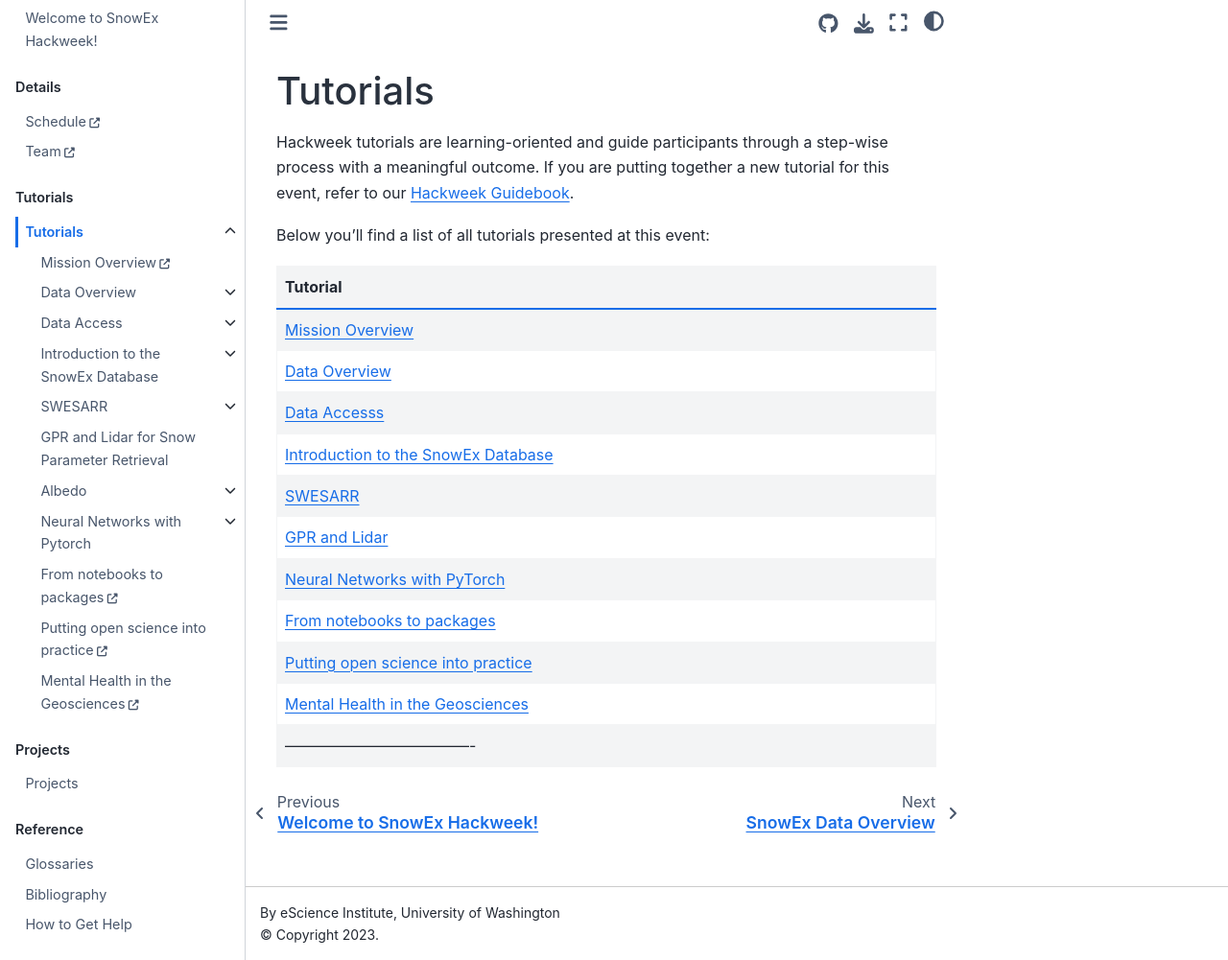
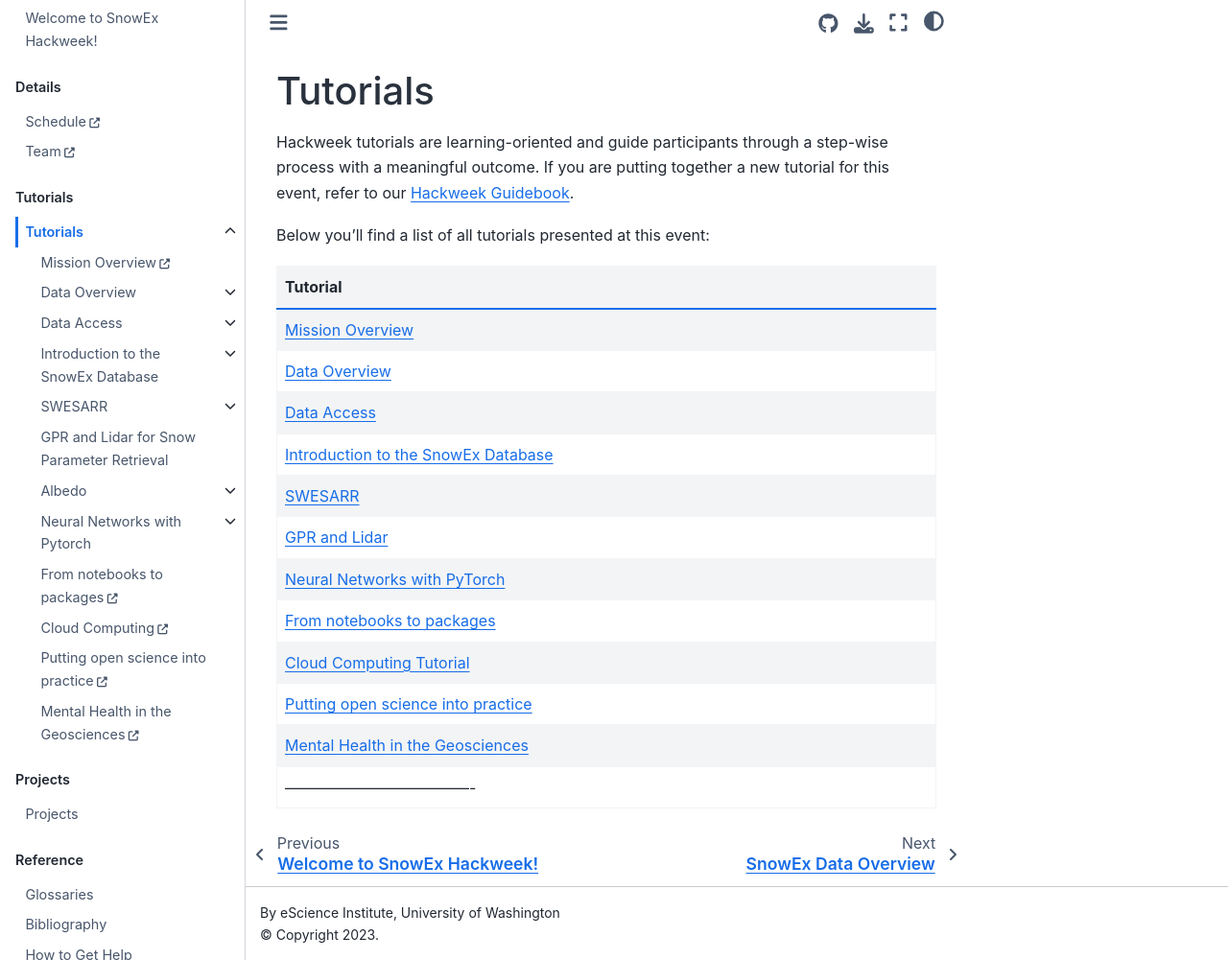
Before and after one commit to snowex-hackweek/website-2024, a Jupyter Book: the page built from book/tutorials/index.md, in a window 1280 px wide and 1001 px high. Shown: the whole window at 96% size. Built offline with Jupyter Book 1.0.4 settings and Sphinx 7.4.7 and the Sphinx Book theme 1.1.4, drawn with Linux system fonts in a browser that asks for light colours; pages that are not in the unit, such as notebooks, are missing from menus.

Commit message:
Book - ToC index - Fix typo, add missing tutorial
Add the cloud computing tutorial that was missing in the list.

```diff
--- a/book/_toc.yml
+++ b/book/_toc.yml
@@ -64,6 +64,8 @@
             - file: tutorials/NN_with_Pytorch/04_Building_And_Training_FFN
         - title: From notebooks to packages
           url: https://icesat-2-2024.hackweek.io/tutorials/nb-to-package/index.html
+        - title: Cloud Computing
+          url: https://icesat-2-2024.hackweek.io/tutorials/cloud-computing/00-goals-and-outline.html
         - title: Putting open science into practice
           url: https://icesat-2-2024.hackweek.io/tutorials/open-science/index.html
         - title: Mental Health in the Geosciences
--- a/book/tutorials/index.md
+++ b/book/tutorials/index.md
@@ -8,12 +8,13 @@
 |----------------------------------------------------------------------------------------------|
 | [Mission Overview](https://docs.google.com/presentation/d/1mVkyBy8LxmcKe6Idcs1ruapH_AqhpJ1v) |
 | [Data Overview](snowex-core/index)                                                           |
-| [Data Accesss](Data_access/index)                                                            |
+| [Data Access](Data_access/index)                                                            |
 | [Introduction to the SnowEx Database](snowex_database/index)                                 |
 | [SWESARR](swesarr/index)                                                                     |
 | [GPR and Lidar](gpr_lidar/GPR_Lidar_HackweekTutorial.ipynb)                                        |
 | [Neural Networks with PyTorch](NN_with_Pytorch/intro)                                        |
 | [From notebooks to packages](https://icesat-2-2024.hackweek.io/tutorials/nb-to-package/index.html)                                                               |
+| [Cloud Computing Tutorial](https://icesat-2-2024.hackweek.io/tutorials/cloud-computing/00-goals-and-outline.html)                                                               |
 | [Putting open science into practice](https://icesat-2-2024.hackweek.io/tutorials/open-science/index.html)                                                       |
 | [Mental Health in the Geosciences](https://icesat-2-2024.hackweek.io/tutorials/mental-health/index.html)                                                         |
 | -------------------------------------                                                        |
```
